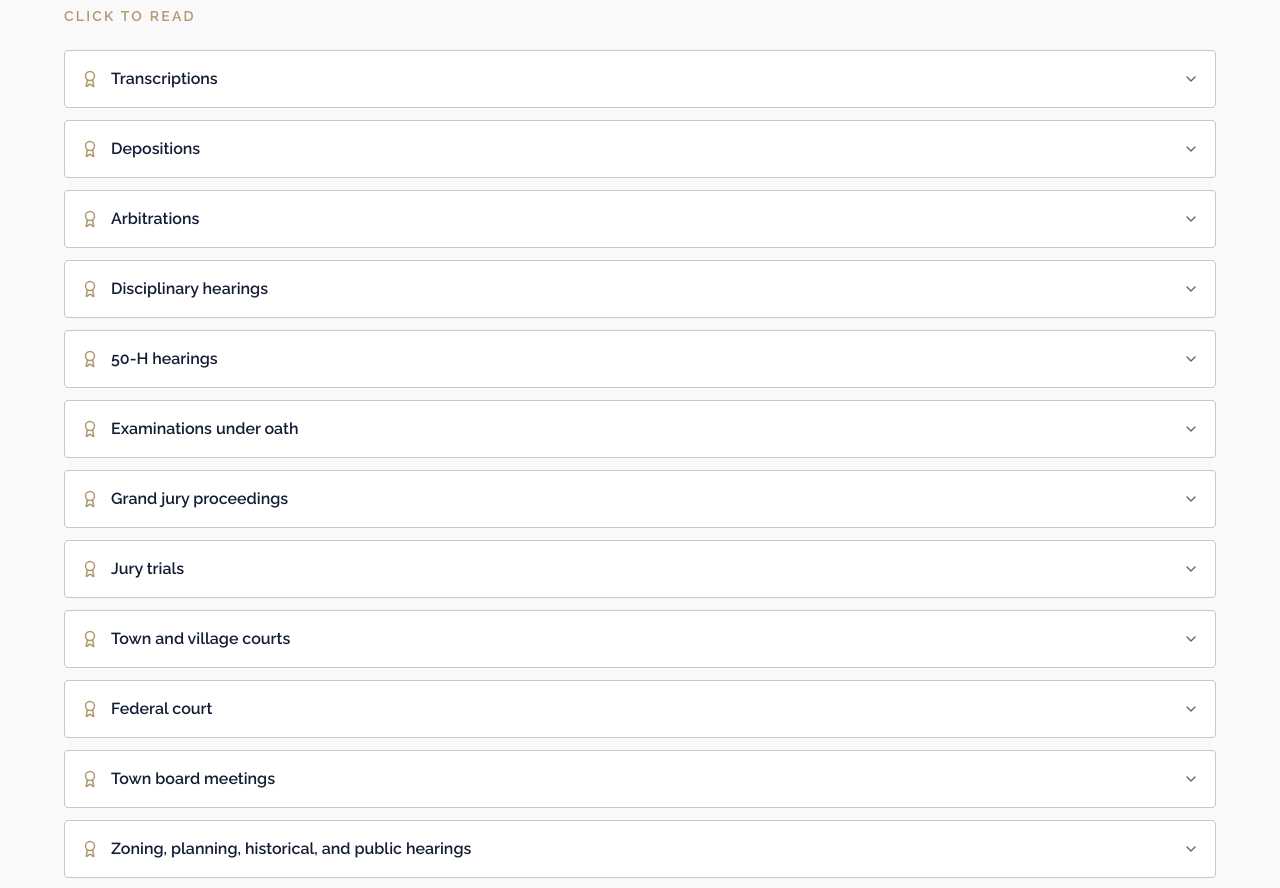
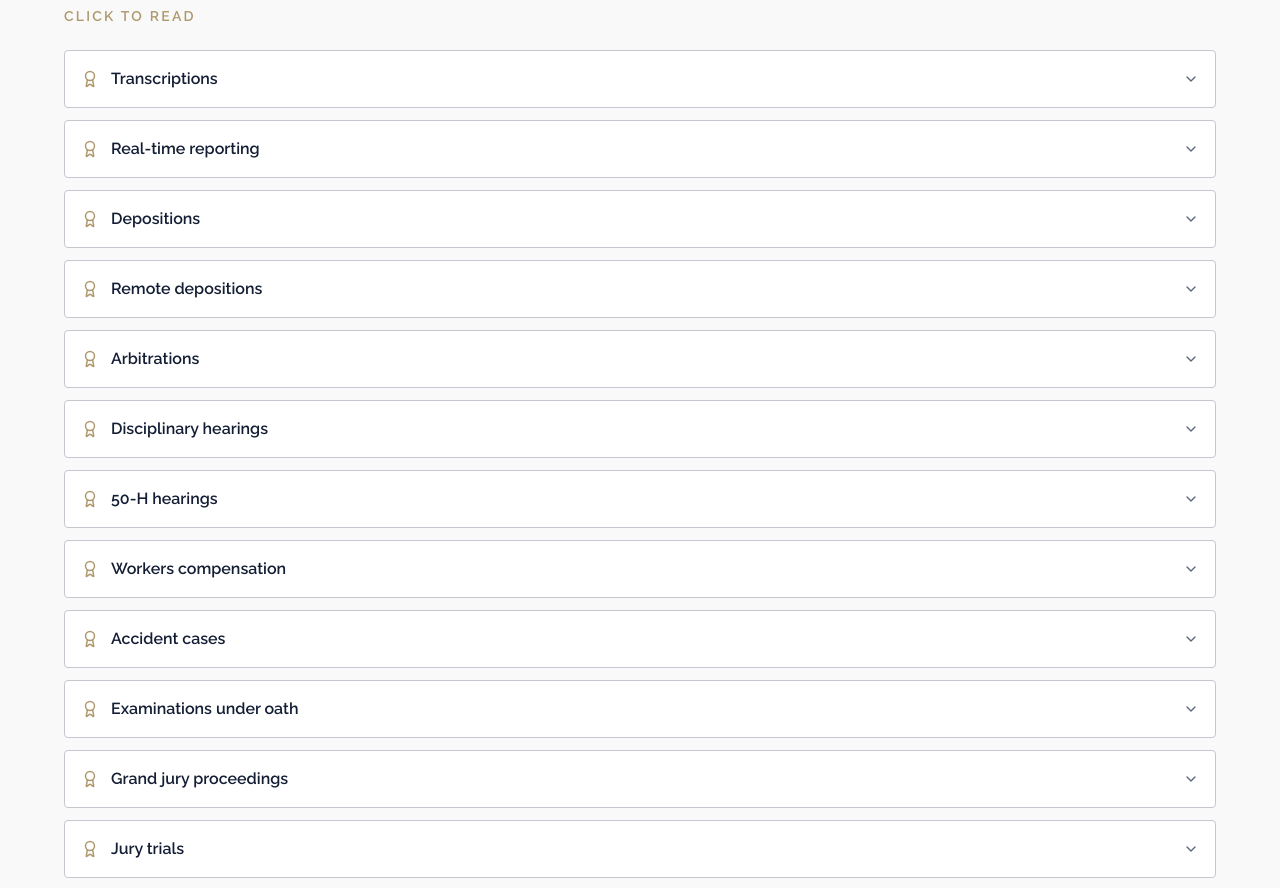
Before and after one commit to tucker8645/forbescourtreporting-website, a Next.js app: page /services in a window 1280 px wide. Shown: the part 800-1688 px from the top of the page. Built offline with nearby package versions, Linux system fonts and the light colour scheme.

Commit message:
Add real-time reporting, remote depositions, workers compensation, accident cases to services

```diff
--- a/src/components/services-accordion.tsx
+++ b/src/components/services-accordion.tsx
@@ -10,9 +10,19 @@ const services = [
       "The certified verbatim transcript produced from stenographic or voice reporting of any proceeding. Forbes delivers transcripts in hard-copy format by mail or as e-copy by email. Transcripts meet New York State and federal court formatting standards and serve as the official record for motions, appeals, hearings, and all downstream legal proceedings requiring an accurate account of what was said.",
   },
   {
+    title: "Real-time reporting",
+    description:
+      "Live stenographic output delivered to a screen as testimony is given — word for word, in real time. Attorneys can read testimony as it happens, annotate the transcript instantly, and share the feed with remote co-counsel. Widely used in complex litigation, multi-party depositions, and trials where immediate review of the record drives strategy.",
+  },
+  {
     title: "Depositions",
     description:
       "Sworn out-of-court testimony taken during discovery, transcribed verbatim. Used to lock witnesses into their accounts, develop trial strategy, impeach testimony at trial, and preserve evidence if a witness becomes unavailable.",
+  },
+  {
+    title: "Remote depositions",
+    description:
+      "Stenographic coverage of depositions conducted via video conference platforms. Forbes provides a certified reporter for remote proceedings, ensuring the verbatim record meets the same legal standards as in-person testimony. Exhibits, objections, and stipulations are captured in full regardless of where participants are located.",
   },
   {
     title: "Arbitrations",
@@ -28,6 +38,16 @@ const services = [
     title: "50-H hearings",
     description:
       "Statutory examinations under NY General Municipal Law §50-h allowing a municipality to examine a claimant under oath before a Notice of Claim becomes a lawsuit. The transcript often drives settlement strategy and may be the only sworn testimony taken before the case resolves.",
+  },
+  {
+    title: "Workers compensation",
+    description:
+      "Hearings before the New York State Workers' Compensation Board where injured workers, employers, and insurers present evidence on benefits, disability determinations, and medical disputes. A certified transcript of Board proceedings supports any subsequent appeal to the Workers' Compensation Board Panel or the Appellate Division.",
+  },
+  {
+    title: "Accident cases",
+    description:
+      "Depositions, examinations, and hearings arising from personal injury and motor vehicle accident claims. A verbatim record of witness accounts, expert testimony, and medical evidence is essential for trial preparation, settlement negotiations, and appellate review in high-stakes accident litigation.",
   },
   {
     title: "Examinations under oath",
```
